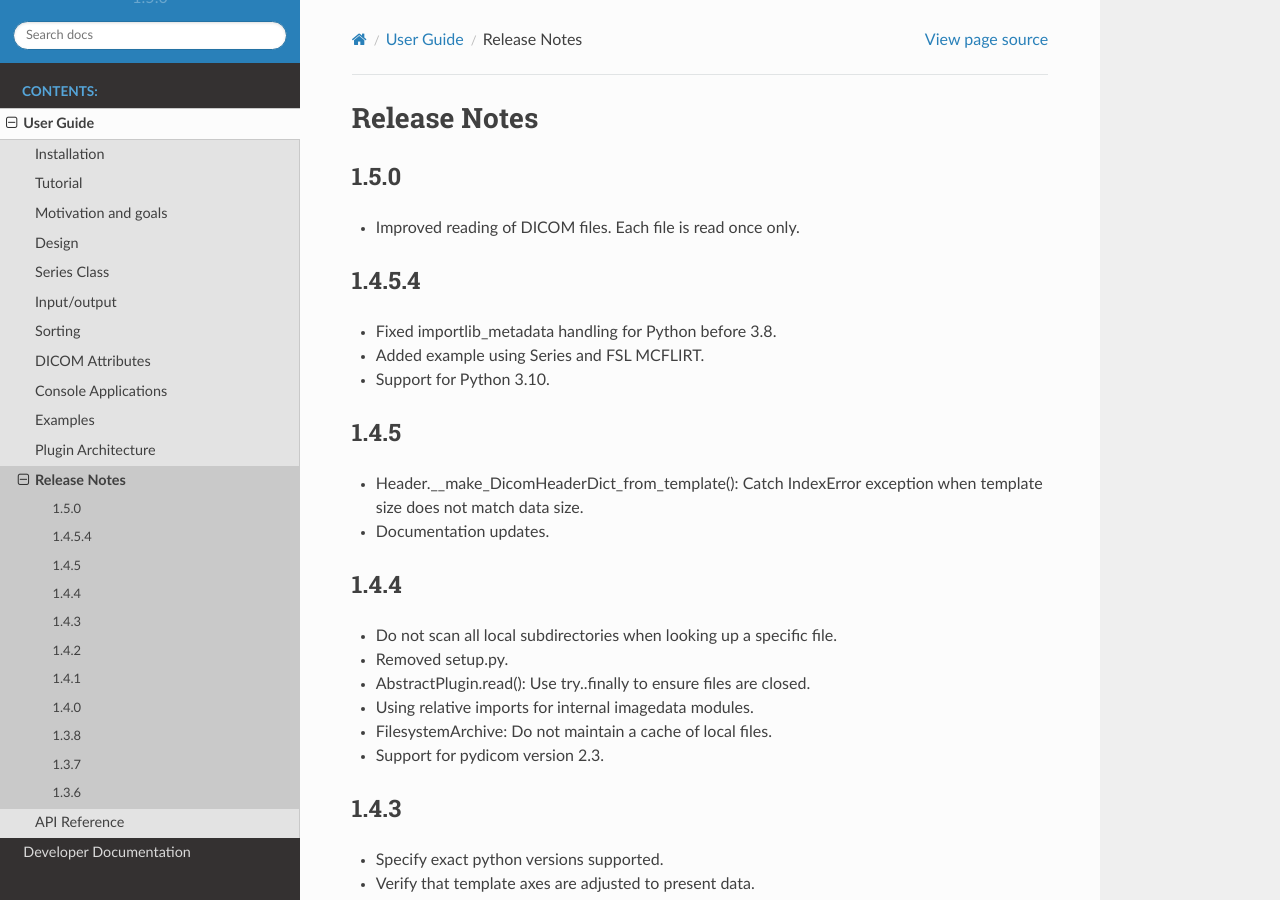
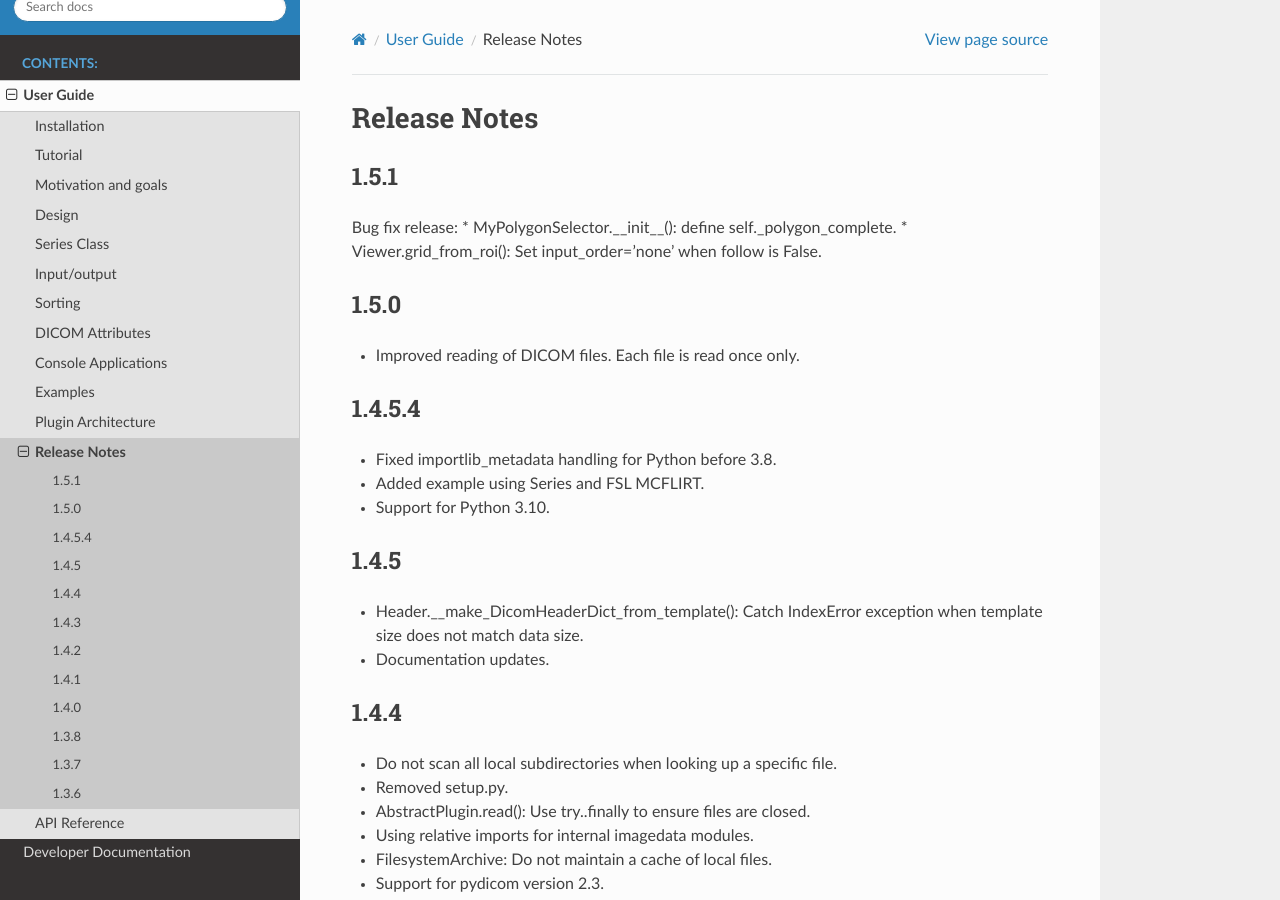
Before and after one commit to erling6232/imagedata, a Sphinx documentation site: the page built from docs/ReleaseNotes.rst, in a window 1280 px wide and 900 px high. Built offline with Sphinx 7.4.7 and the Read the Docs theme 2.0.0, drawn with Linux system fonts in a browser that asks for light colours.

Commit message:
Updated to 1.5.1dev0.

```diff
--- a/VERSION.txt
+++ b/VERSION.txt
@@ -1 +1 @@
-1.5.0
+1.5.1dev0
--- a/docs/ReleaseNotes.rst
+++ b/docs/ReleaseNotes.rst
@@ -2,6 +2,12 @@
 
 Release Notes
 =============
+
+1.5.1
+-----
+Bug fix release:
+* MyPolygonSelector.__init__(): define self._polygon_complete.
+* Viewer.grid_from_roi(): Set input_order='none' when follow is False.
 
 1.5.0
 -----
```
